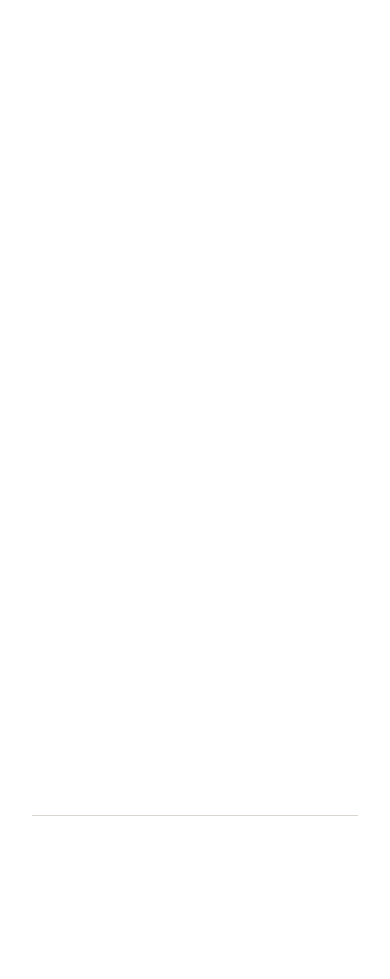
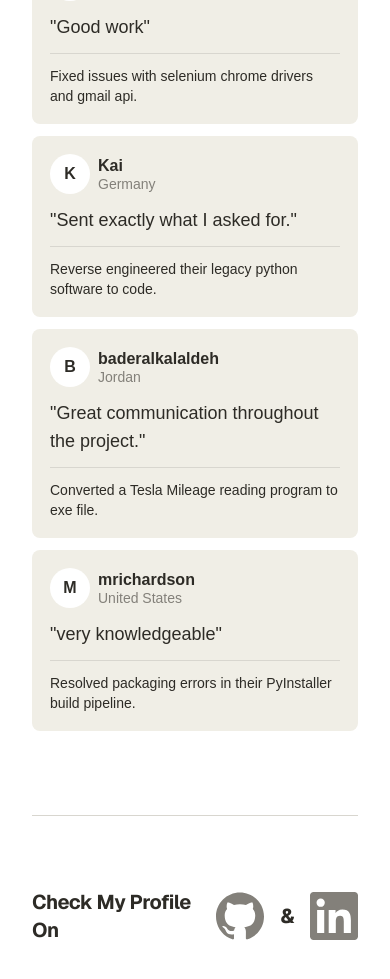
Before and after one commit to ShahzaibAhmad05/portfolio, a Next.js app: page / in a window 390 px wide. Shown: the part 2128-3107 px from the top of the page. Built offline with nearby package versions, Linux system fonts and the light colour scheme.

Commit message:
fix: missing content on phone (#28)
* feat: proofing section (unrefined)

* feat: add review card design

* feat: responsiveness & completeness for Proofing

* fix: missing content on phone

---------

Signed-off-by: Shahzaib Ahmad Shahid <shahzaibahmad6789@gmail.com>

```diff
--- a/app/ProofingSection.tsx
+++ b/app/ProofingSection.tsx
@@ -73,7 +73,7 @@ const reviews = [
   },
 ];
 
-export default function ProofingSection({ ready }: { ready: boolean }) {
+export default function ProofingSection() {
   return (
     <section className="flex flex-col justify-between px-8 md:px-28 bg-surface">
       <h2 className="text-4xl mx-auto sm:text-6xl font-extrabold pt-18 pb-14 tracking-tighter text-foreground font-sans">
@@ -89,8 +89,9 @@ export default function ProofingSection({ ready }: { ready: boolean }) {
 
       <motion.div
         initial={{ opacity: 0, y: 24 }}
-        animate={ready ? { opacity: 1, y: 0 } : { opacity: 0, y: 24 }}
-        transition={{ duration: 0.7, delay: 0.15 }}
+        whileInView={{ opacity: 1, y: 0 }}
+        viewport={{ once: true, amount: 0.2 }}
+        transition={{ duration: 0.7 }}
         className="columns-1 sm:columns-2 md:columns-3 lg:columns-4 gap-3"
       >
         {reviews.map((review, idx) => (
@@ -152,8 +153,9 @@ export default function ProofingSection({ ready }: { ready: boolean }) {
       <hr className="border-border-harder my-18" />
       <motion.div
         initial={{ opacity: 0, y: 24 }}
-        animate={ready ? { opacity: 1, y: 0 } : { opacity: 0, y: 24 }}
-        transition={{ duration: 0.7, delay: 0.3 }}
+        whileInView={{ opacity: 1, y: 0 }}
+        viewport={{ once: true, amount: 0.6 }}
+        transition={{ duration: 0.7 }}
         className="flex flex-row items-center justify-center gap-4 text-xl sm:text-4xl lg:text-6xl font-bold font-sans tracking-tight text-foreground"
       >
         <p>Check My Profile On</p>
--- a/app/page.tsx
+++ b/app/page.tsx
@@ -1,6 +1,6 @@
 "use client";
 
-import { useEffect, useState } from "react";
+import { useEffect } from "react";
 import IntroSection from "./IntroSection";
 import ProofingSection from "./ProofingSection";
 
@@ -9,8 +9,6 @@ const DAMPEN = 0.28;
 const SNAPINESS = 0.15;
 
 export default function Home() {
-  const [proofReady, setProofReady] = useState(false);
-
   useEffect(() => {
     window.history.scrollRestoration = "manual";
     window.scrollTo(0, 0);
@@ -44,20 +42,21 @@ export default function Home() {
       if (!raf) raf = requestAnimationFrame(tick);
     }
 
-    function onWheel(e: WheelEvent) {
-      if (window.scrollY >= window.innerHeight - 1) return;
+    function shouldTakeOver() {
+      return window.scrollY < window.innerHeight - 1;
+    }
 
-      e.preventDefault();
+    function handleDelta(deltaY: number) {
       if (animatingFull) {
         const movingDown = target > current;
-        if ((movingDown && e.deltaY < 0) || (!movingDown && e.deltaY > 0)) {
+        if ((movingDown && deltaY < 0) || (!movingDown && deltaY > 0)) {
           target = movingDown ? 0 : window.innerHeight;
         }
         return;
       }
       current = window.scrollY;
 
-      acc += e.deltaY;
+      acc += deltaY;
       window.clearTimeout(accTimer);
       accTimer = window.setTimeout(() => {
         acc = 0;
@@ -73,18 +72,42 @@ export default function Home() {
         const index = Math.round(current / window.innerHeight);
         const next = index + dir;
         target = clamp(next * window.innerHeight);
-        if (next === 1) setProofReady(true);
         startTick();
         return;
       }
 
-      target = clamp(target + e.deltaY * DAMPEN);
+      target = clamp(target + deltaY * DAMPEN);
       startTick();
     }
 
+    function onWheel(e: WheelEvent) {
+      if (!shouldTakeOver()) return;
+      e.preventDefault();
+      handleDelta(e.deltaY);
+    }
+
+    let touchY = 0;
+
+    function onTouchStart(e: TouchEvent) {
+      touchY = e.touches[0].clientY;
+    }
+
+    function onTouchMove(e: TouchEvent) {
+      if (!shouldTakeOver()) return;
+      e.preventDefault();
+      const newY = e.touches[0].clientY;
+      const deltaY = touchY - newY;
+      touchY = newY;
+      handleDelta(deltaY * 2.5);
+    }
+
     window.addEventListener("wheel", onWheel, { passive: false });
+    window.addEventListener("touchstart", onTouchStart, { passive: true });
+    window.addEventListener("touchmove", onTouchMove, { passive: false });
     return () => {
       window.removeEventListener("wheel", onWheel);
+      window.removeEventListener("touchstart", onTouchStart);
+      window.removeEventListener("touchmove", onTouchMove);
       window.clearTimeout(accTimer);
       if (raf) cancelAnimationFrame(raf);
     };
@@ -93,7 +116,7 @@ export default function Home() {
   return (
     <div className="flex flex-col">
       <IntroSection />
-      <ProofingSection ready={proofReady} />
+      <ProofingSection />
     </div>
   );
 }
```
